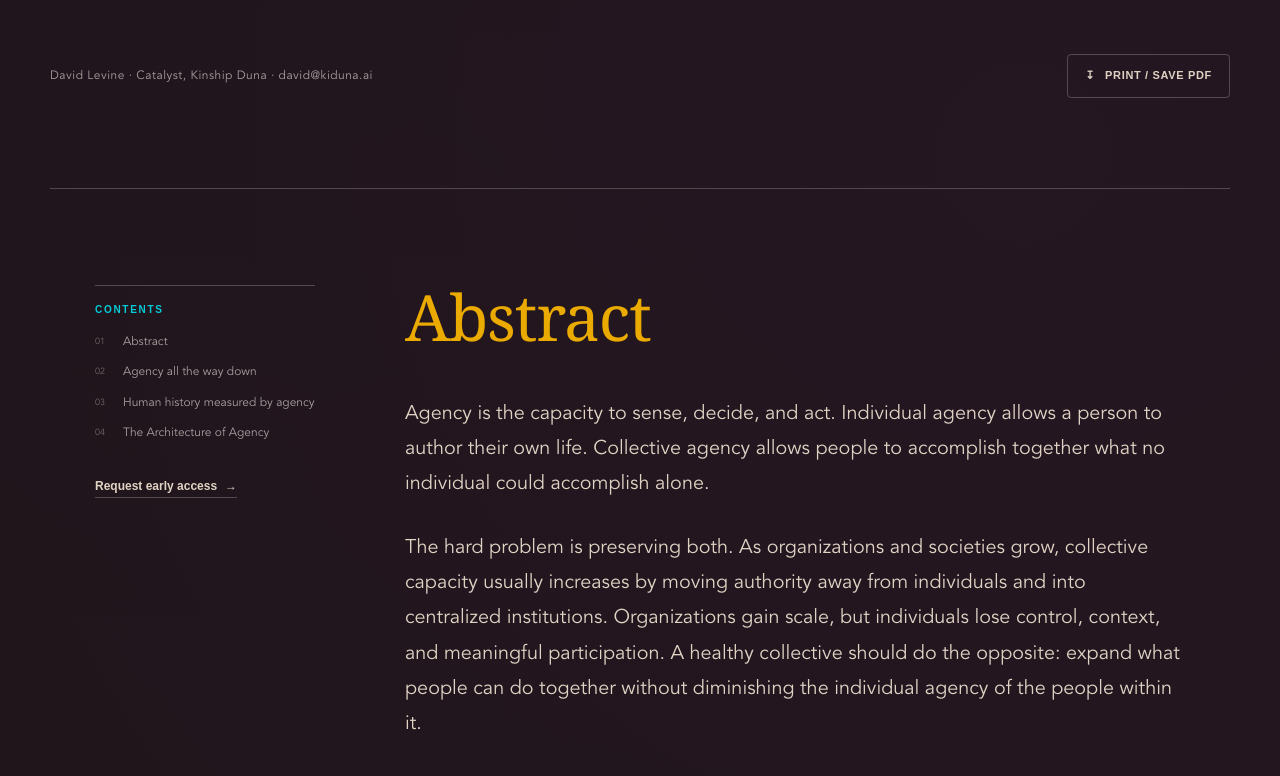
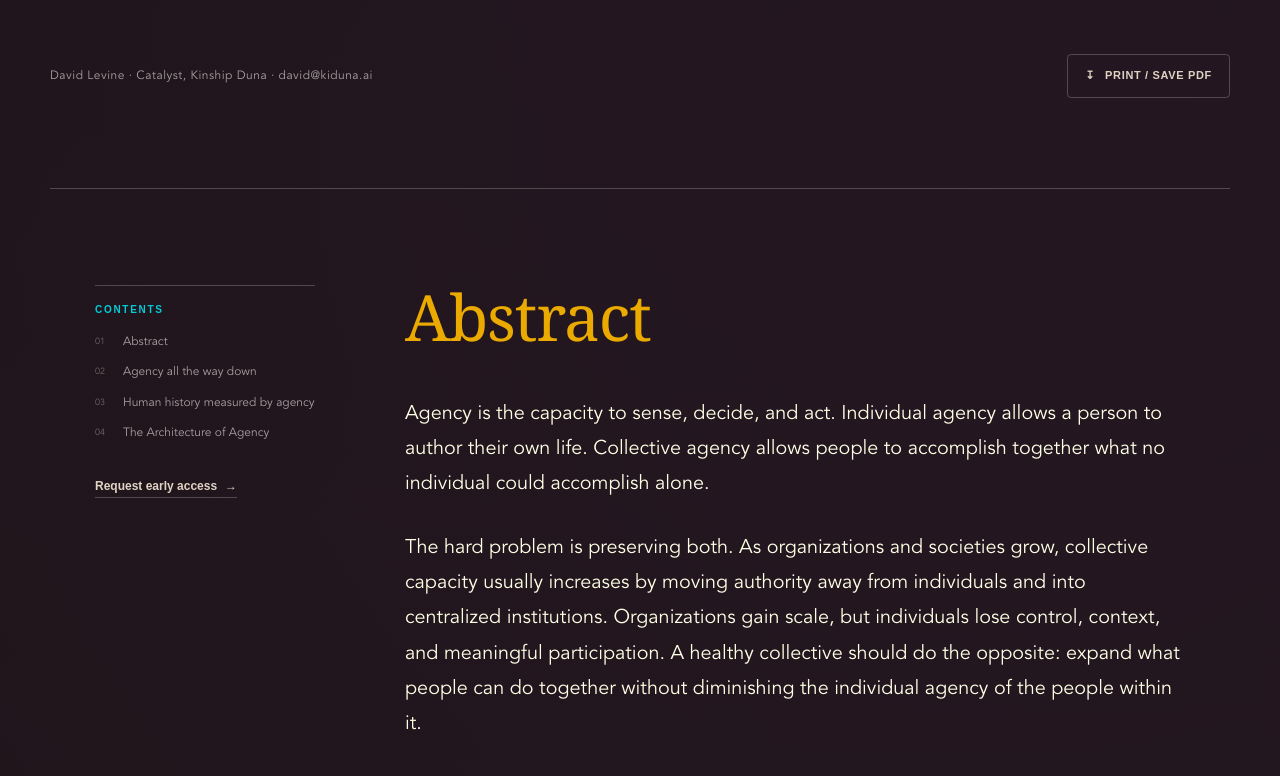
Before and after one commit to uncle-psy/kiduna, a Next.js app: page /nightpaper in a window 1280 px wide. Shown: the part 647-1423 px from the top of the page. Built offline with nearby package versions, Linux system fonts and the light colour scheme; a web font is replaced by a local one.

Commit message:
Make Nightpaper body text cream white

```diff
--- a/app/nightpaper/nightpaper.module.css
+++ b/app/nightpaper/nightpaper.module.css
@@ -130,7 +130,7 @@
 
 .article {
   min-width: 0;
-  color: var(--fg-muted);
+  color: #FFFFE6;
   font-family: var(--sans);
   font-size: clamp(18px, 1.55vw, 21px);
   line-height: 1.78;
```
